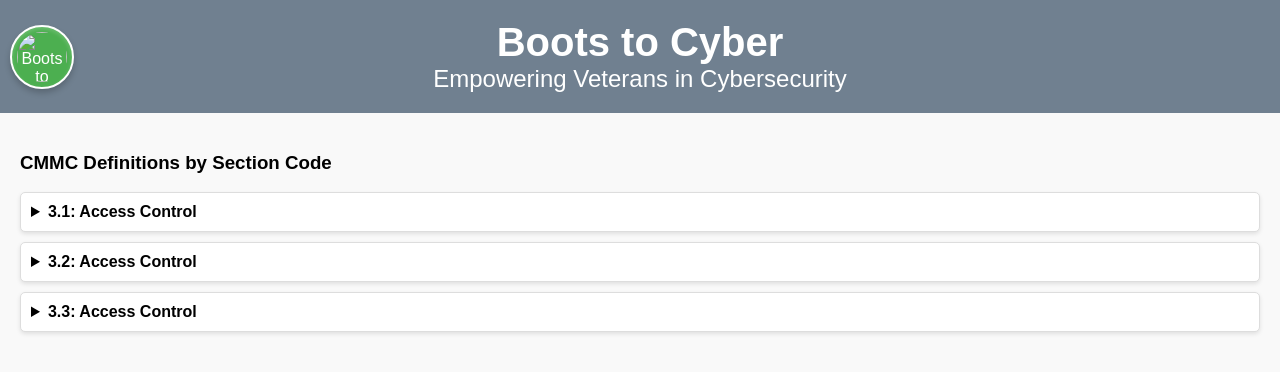
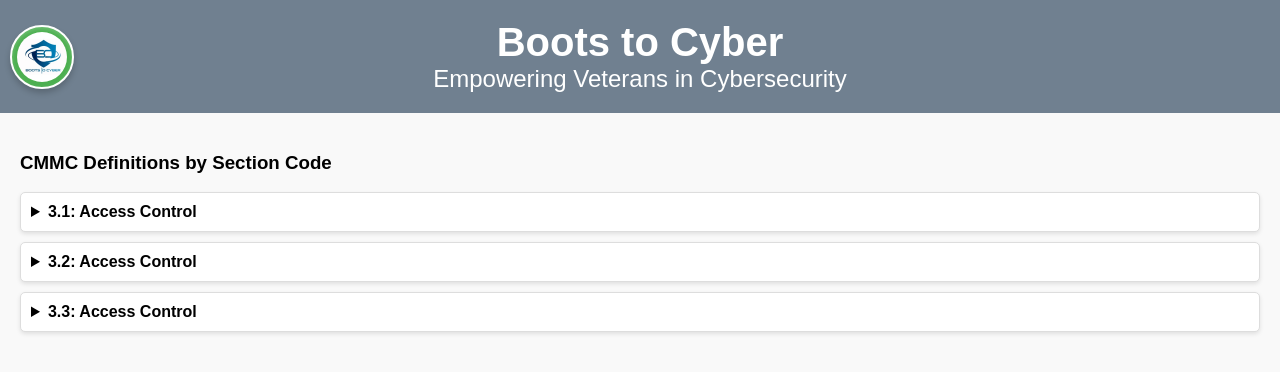
Before and after one commit to Mellybean1/CMMC, a plain HTML site: page index.html in a window 1280 px wide. Drawn offline with Linux system fonts and the light colour scheme.

Commit message:
Update index.html

```diff
--- a/index.html
+++ b/index.html
@@ -2,7 +2,7 @@
     <header>
         <h1>Boots to Cyber</h1>
         <h2>Empowering Veterans in Cybersecurity</h2>
-        <img src="boots2cyber_logo.jpeg" alt="Boots to Cyber Logo" style="
+        <img src="boots2cyber_logo.jpg" alt="Boots to Cyber Logo" style="
         width: 50px;
         height: 50px;
         border-radius: 50%;
```
